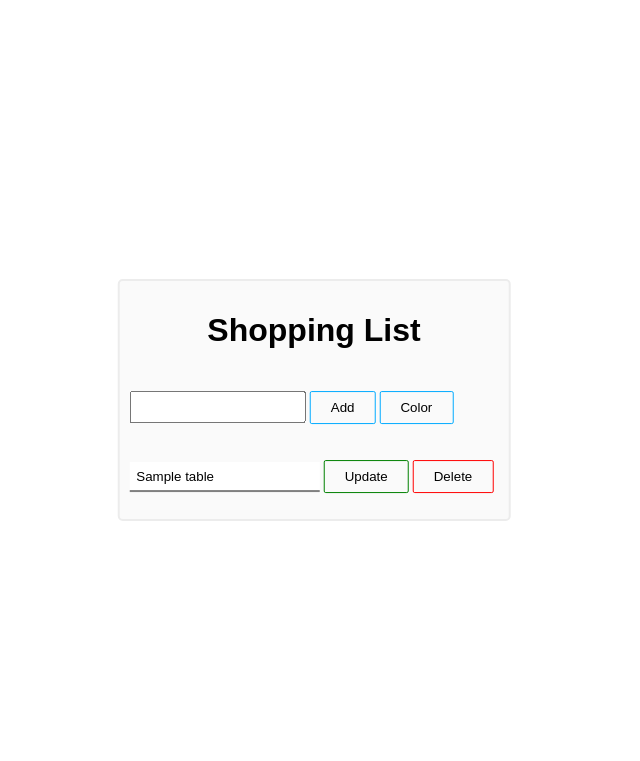
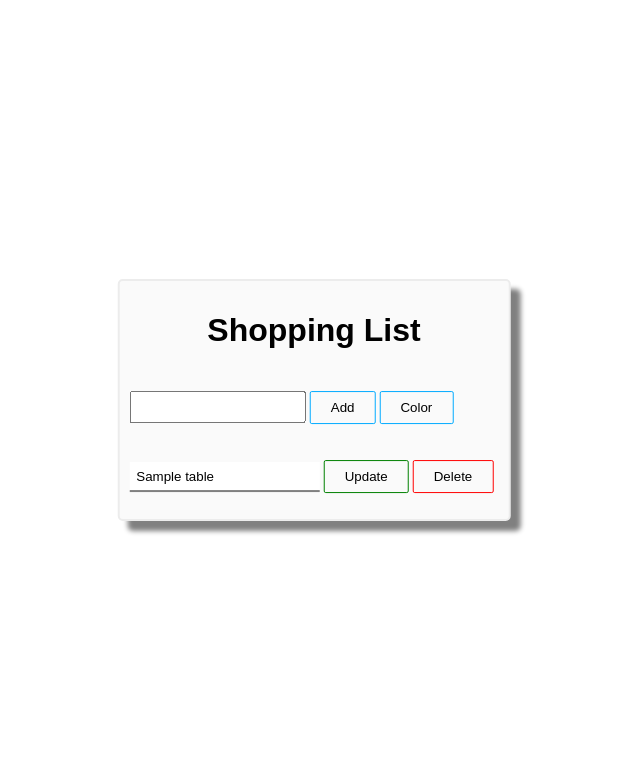
Before and after one commit to Emmanuel-Jiss/pythonProject1, a Flask app: page / in a window 1280 px wide. Shown: the top 761 px of the page, without its empty margins (326-966 px from the left). Run offline with Flask 3, Linux system fonts and the light colour scheme; tables that the repository leaves empty hold one stand-in row (values such as "Sample post").

Commit message:
Added shadow

```diff
--- a/static/css/style.css
+++ b/static/css/style.css
@@ -61,6 +61,7 @@ li {
     border-style: solid;
     border: 2px solid #ECECEC;
     border-radius: 5px;
+    box-shadow: 10px 10px 5px grey;
 }
 
 /* Style the footer */
```
